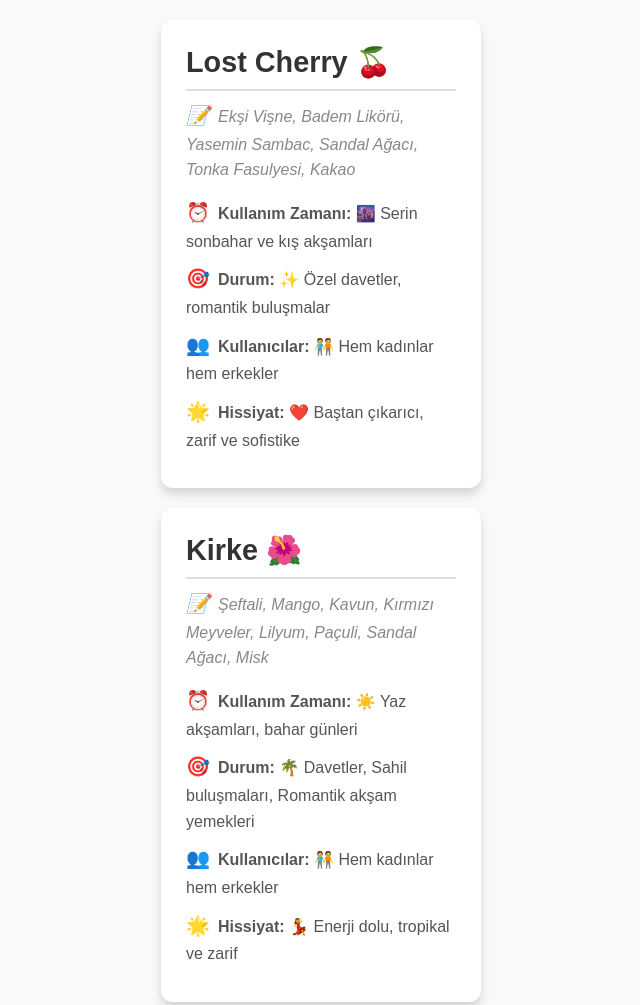
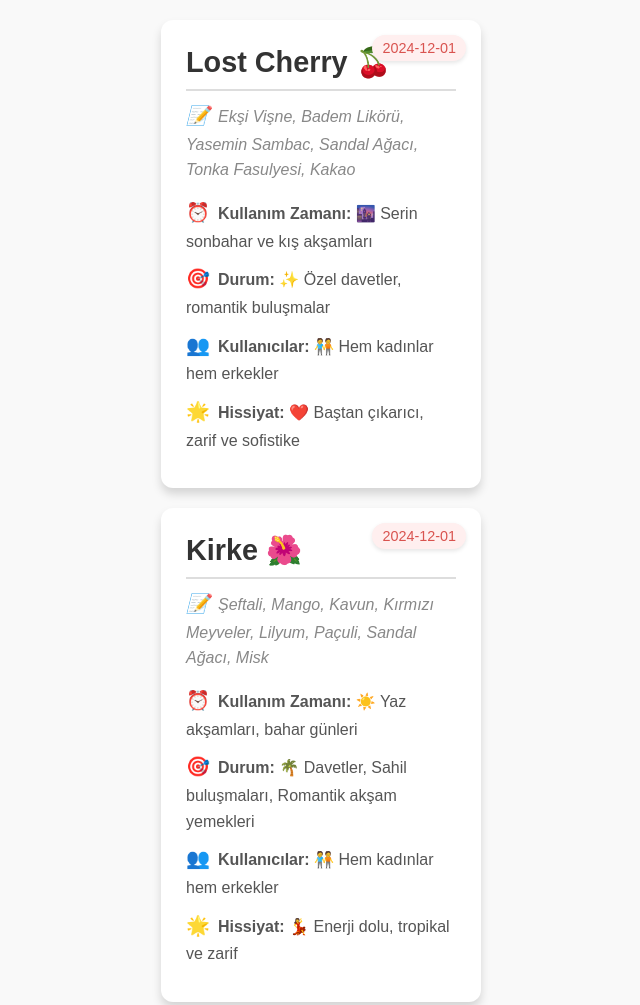
Before and after one commit to mehmetranas/parfumes, a plain HTML site: page index.html in a window 1280 px wide. Shown: the top 1005 px of the page, without its empty margins (319-959 px from the left). Drawn offline with Linux system fonts and the light colour scheme.

Commit message:
Update index.html

```diff
--- a/index.html
+++ b/index.html
@@ -24,6 +24,7 @@
             padding: 25px;
             box-sizing: border-box;
             transition: transform 0.3s;
+            position: relative;
         }
 
         .card:hover {
@@ -55,6 +56,18 @@
             margin-right: 8px;
         }
 
+        .card .date {
+            position: absolute;
+            top: 15px;
+            right: 15px;
+            background-color: #ffefef;
+            color: #d9534f;
+            font-size: 0.9em;
+            padding: 5px 10px;
+            border-radius: 20px;
+            box-shadow: 0 2px 4px rgba(0, 0, 0, 0.1);
+        }
+
         .no-results {
             text-align: center;
             margin-top: 50px;
@@ -79,6 +92,7 @@
                 const card = document.createElement('div');
                 card.className = 'card';
                 card.innerHTML = `
+                    <span class="date">${perfume.date}</span>
                     <h2>${perfume.name}</h2>
                     <p class="notes"><span class="emoji">📝</span>${perfume.notes}</p>
                     <p><span class="emoji">⏰</span><strong>Kullanım Zamanı:</strong> ${perfume.time}</p>
```
Lines whose indentation alone changed are shown as unchanged.
